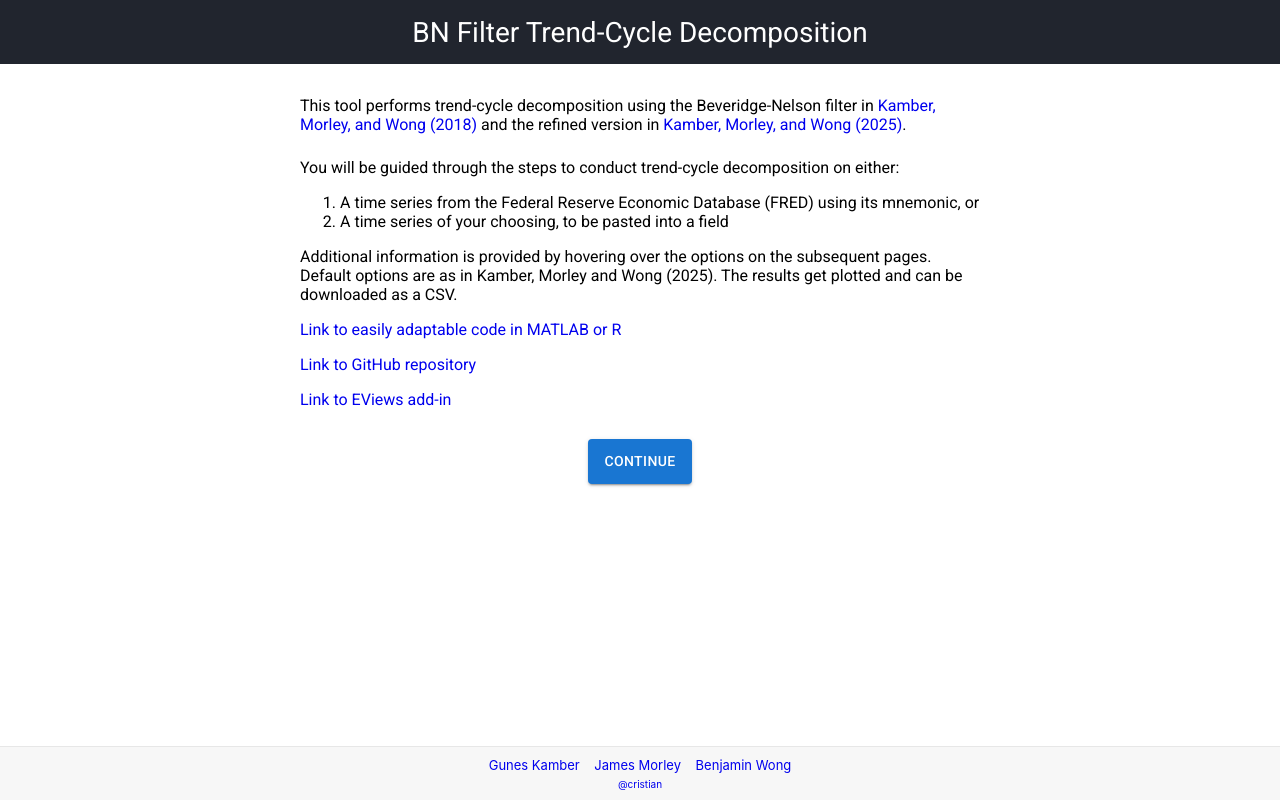
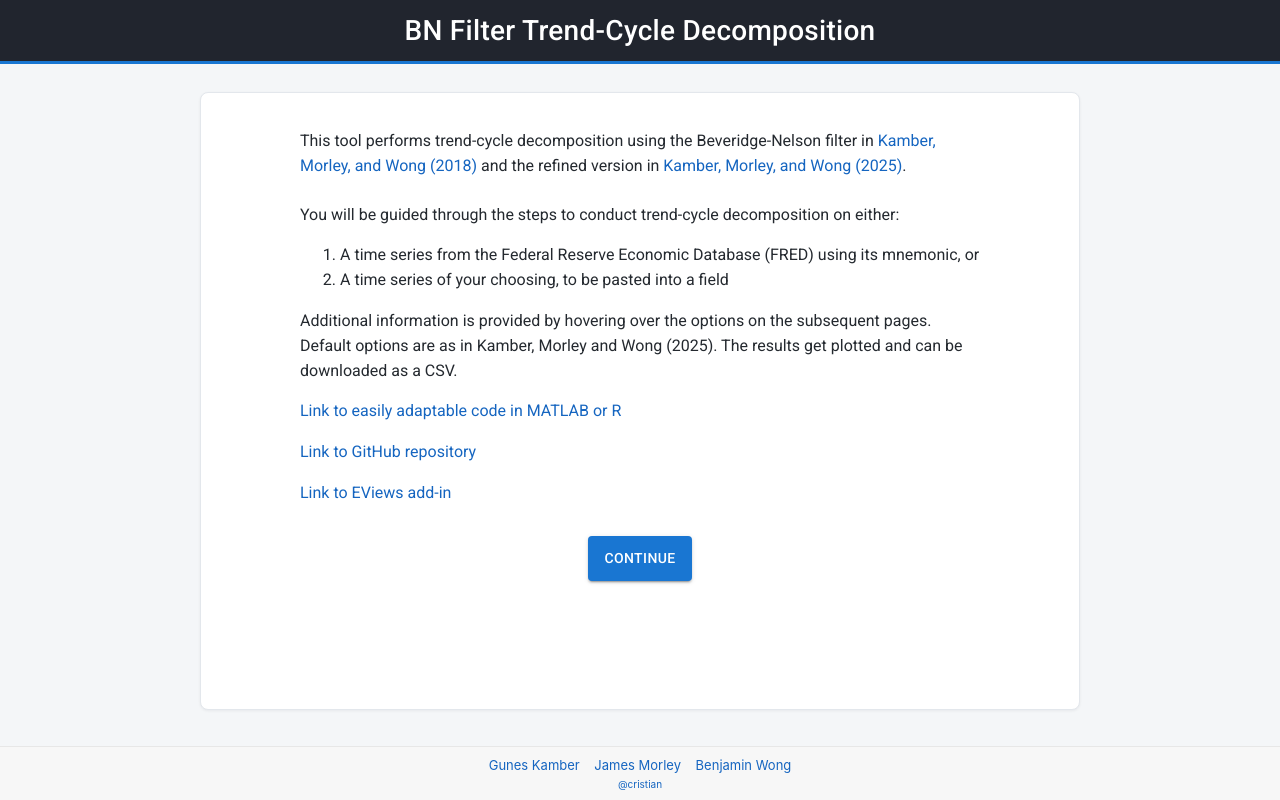
Before and after one commit to crstnn/BeveridgeNelsonFilter, a React (Create React App) app in the folder bn-filter-app/: page /#/ in a window 1280 px wide. Built offline with nearby package versions, Linux system fonts and the light colour scheme; what react-plotly.js would draw is missing.

Commit message:
style(frontend): light polish on the original look
Content sits in a white panel on a soft grey page, the header gets a thin
blue accent, links use a softer blue and the chart has lighter gridlines
and a slightly thinner cycle line. Colours and controls are otherwise as before.

```diff
--- a/bn-filter-app/src/main-components/DataPlot.js
+++ b/bn-filter-app/src/main-components/DataPlot.js
@@ -111,6 +111,7 @@ const DataPlot = ({setState, plotPageValues, modelParams, prevStep}) => {
             type: 'scatter',
             mode: 'lines+markers',
             marker: {color: 'blue', size: 4},
+            line: {width: 1.5},
             hovertemplate: hoverValue,
             name: "Cycle",
             showlegend: true,
@@ -161,11 +162,12 @@ const DataPlot = ({setState, plotPageValues, modelParams, prevStep}) => {
             uirevision: 'true',  // essential to prevent user interactions being reset on a redrawing of the plot
             margin: {l: 10, r: 10, b: isNarrow ? 130 : 75, t: 20},
             hovermode: 'x unified',
-            xaxis: {automargin: true},
+            xaxis: {automargin: true, gridcolor: '#ececec'},
             yaxis: {
                 tickangle: 'auto',
                 automargin: true,
                 title: {text: 'Trend / series', font: {size: 12, color: 'grey'}},
+                gridcolor: '#ececec',
                 ...(trend.visible === true ? visibleAxisDisplay : invisibleAxisDisplay),
             },
             yaxis2: {
@@ -173,6 +175,7 @@ const DataPlot = ({setState, plotPageValues, modelParams, prevStep}) => {
                 side: 'right',
                 automargin: true,
                 title: {text: 'Cycle', font: {size: 12, color: 'grey'}},
+                gridcolor: '#ececec',
                 ...(cycle.visible === true ? visibleAxisDisplay : invisibleAxisDisplay),
             },
             legend: {
--- a/bn-filter-app/src/styles/App.css
+++ b/bn-filter-app/src/styles/App.css
@@ -7,9 +7,25 @@
 
 .App {
     flex: 1;
+    width: calc(100% - 32px);
+    max-width: 880px;
+    margin: 28px auto 36px;
+    padding: 4px 28px 36px;
     text-align: center;
     font-family: "Roboto", "Helvetica", "Arial", sans-serif;
-    padding: 0 16px 40px;
+    line-height: 1.55;
+    background: #fff;
+    border: 1px solid #e3e7ec;
+    border-radius: 8px;
+    box-shadow: 0 1px 3px rgba(16, 24, 40, 0.06);
+}
+
+@media (max-width: 600px) {
+    .App {
+        width: calc(100% - 20px);
+        margin: 12px auto 24px;
+        padding: 2px 14px 28px;
+    }
 }
 
 .appHeader {
@@ -19,8 +35,11 @@
     flex-direction: column;
     align-items: center;
     justify-content: center;
-    padding: 10px 16px;
+    padding: 12px 16px;
+    border-bottom: 3px solid #1976d2;
     font-size: clamp(1.3rem, 12px + 2vmin, 2rem);
+    font-weight: 500;
+    letter-spacing: 0.01em;
     font-family: "Roboto", "Helvetica", "Arial", sans-serif;
     text-align: center;
     color: white;
@@ -74,6 +93,7 @@
 }
 
 a {
+    color: #1565c0;
     text-decoration: none;
 }
 
--- a/bn-filter-app/src/styles/index.css
+++ b/bn-filter-app/src/styles/index.css
@@ -4,7 +4,8 @@
 
 body {
     margin: 0;
-    background-color: #fff;
+    background-color: #f4f6f8;
+    color: #24292f;
     font-family: -apple-system, BlinkMacSystemFont, 'Segoe UI', 'Roboto', 'Oxygen',
     'Ubuntu', 'Cantarell', 'Fira Sans', 'Droid Sans', 'Helvetica Neue',
     sans-serif;
```
